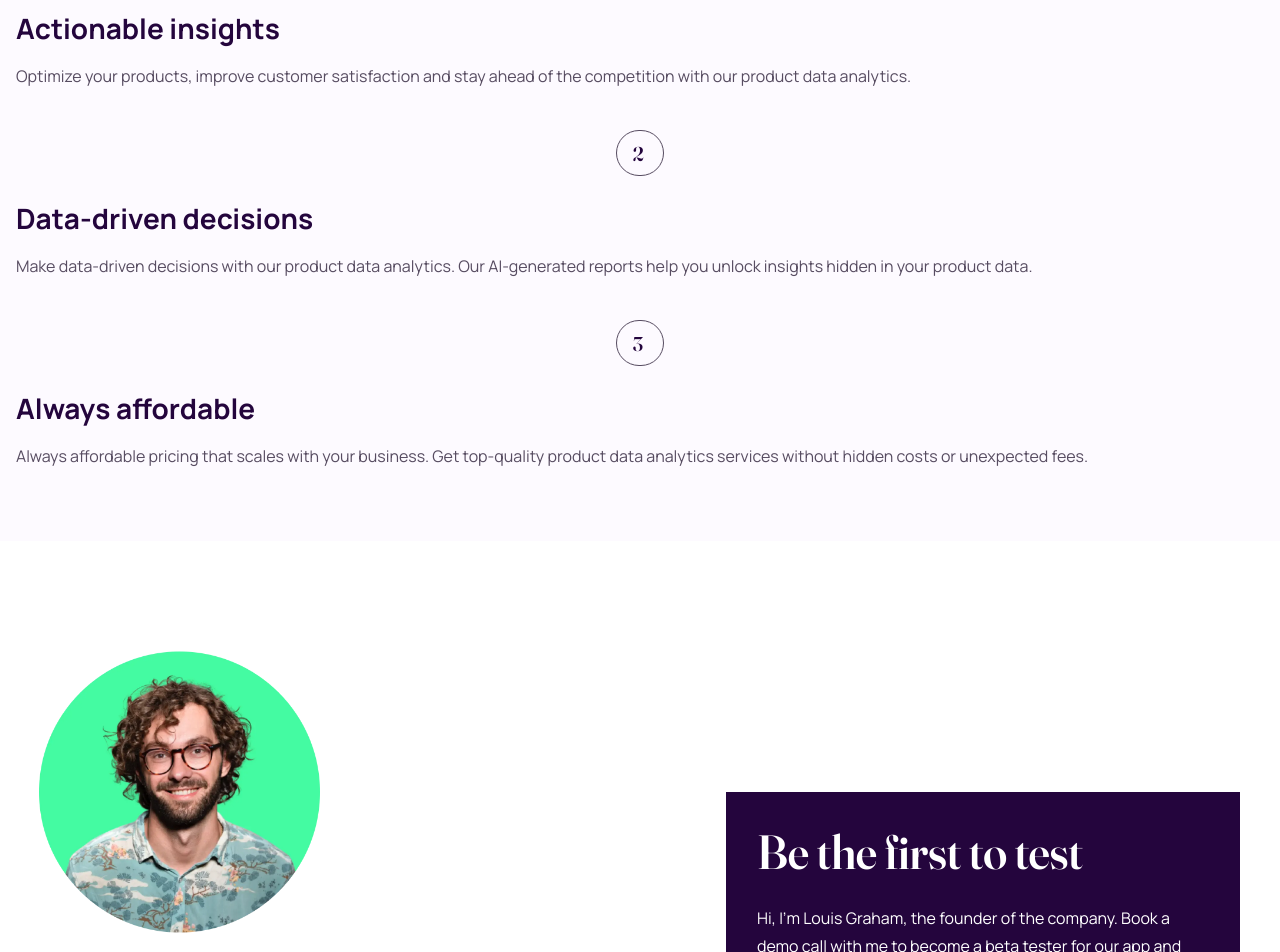
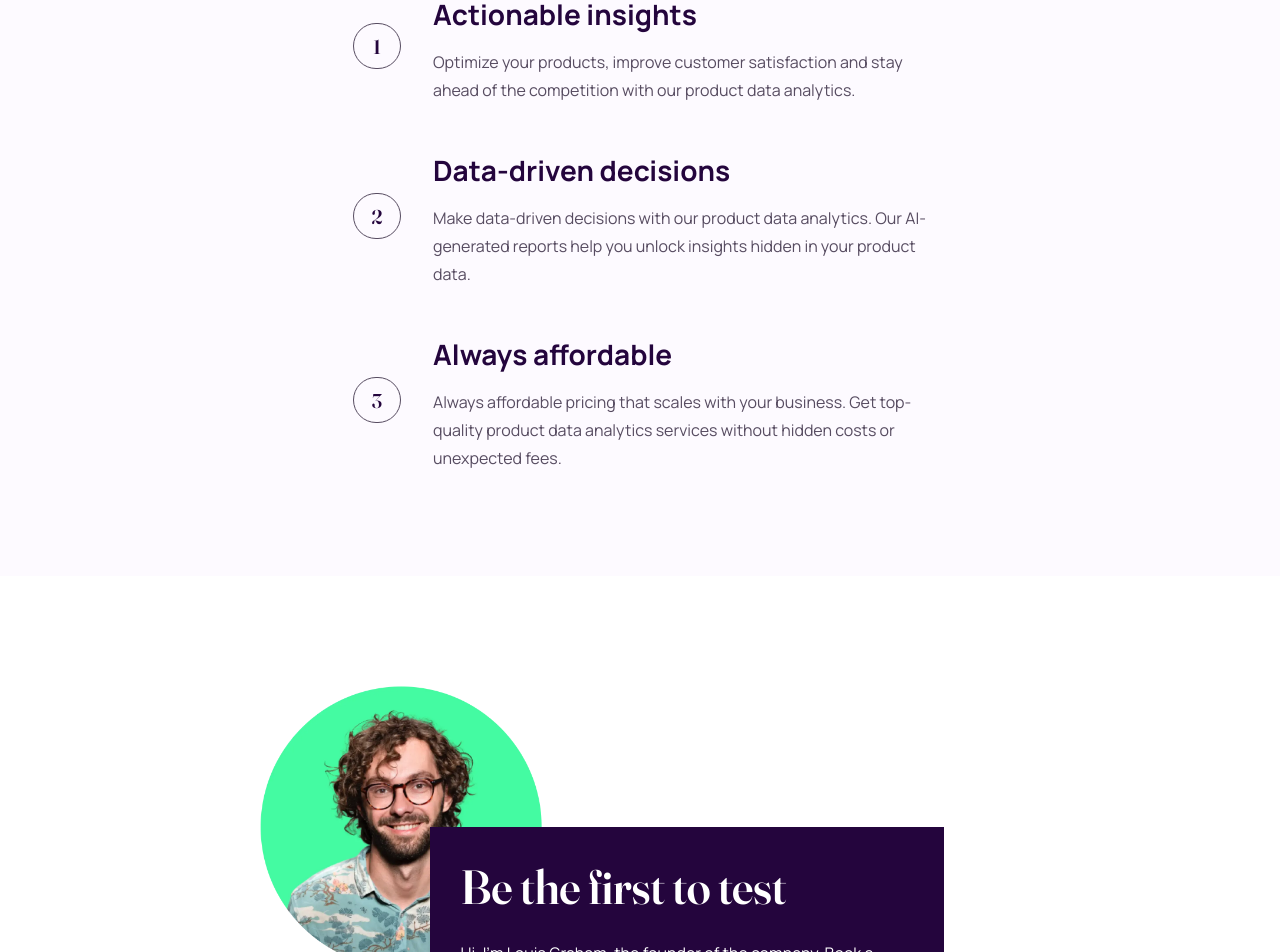
Before and after one commit to rupali317/workit-landing-page, a React (Create React App) app: page / in a window 1280 px wide. Shown: the part 760-1712 px from the top of the page. Built offline with nearby package versions, Linux system fonts and the light colour scheme.

Commit message:
Worked on the styling for tablet

```diff
--- a/src/components/SellingPoint/SellingPoint.jsx
+++ b/src/components/SellingPoint/SellingPoint.jsx
@@ -14,11 +14,11 @@ export const SellingPoint = () => {
   });
 
   return (
-    <section id="selling-point-section">
+    <SellingPointStyles.SellingPointSection id="selling-point-section">
       <SellingPointStyles.OrderedList>
         {sellingPoints}
       </SellingPointStyles.OrderedList>
       {/* <CurvedPathEffect /> */}
-    </section>
+    </SellingPointStyles.SellingPointSection>
   );
 };
--- a/src/styles/AccessInvitation.style.jsx
+++ b/src/styles/AccessInvitation.style.jsx
@@ -41,6 +41,8 @@ export const InvitationCard = styled.section`
     gap: var(--space-s-3);
     max-width: 32.125rem; // 514px
     margin-left: auto;
+    margin-right: auto;
+    transform: translateX(47px);
     margin-bottom: var(--space-m-5);
     position: relative;
 
@@ -74,8 +76,7 @@ export const FounderImage = styled.img`
   z-index: -1;
 
   @media (min-width: ${TABLET_WIDTH}) {
-    transform: translate(0rem, -50%);
-    left: initial;
+    transform: translate(-135%, -50%);
   }
 `;
 
--- a/src/styles/Global.style.jsx
+++ b/src/styles/Global.style.jsx
@@ -267,11 +267,6 @@ export const DefaultStyles = createGlobalStyle`
         margin-right: auto;
     }
 
-    #selling-point-section {
-        background-color: var(--color-primary-2);
-        padding: var(--space-l-4) var(--space-xs-6) var(--space-m-3) var(--space-xs-5);
-    }
-
     @media (min-width: ${TABLET_WIDTH}) {
         body {
             text-align: left;
--- a/src/styles/SellingPoint.jsx
+++ b/src/styles/SellingPoint.jsx
@@ -1,15 +1,35 @@
 import { styled } from "styled-components";
+import { TABLET_WIDTH } from "../constants/Breakpoints";
 
 export const OrderedList = styled.ol`
   display: flex;
   flex-direction: column;
   gap: var(--space-base-4);
   list-style-type: decimal;
+
+  @media (min-width: ${TABLET_WIDTH}) {
+    max-width: 35.8125rem; //573px
+    margin-left: auto;
+    margin-right: auto;
+  }
+`;
+
+export const SellingPointSection = styled.section`
+  background-color: var(--color-primary-2);
+  padding: var(--space-l-4) var(--space-xs-6) var(--space-m-3) var(--space-xs-5);
+
+  @media (min-width: ${TABLET_WIDTH}) {
+    padding: var(--space-xl-4) var(--space-base-4) var(--space-l-1)
+      var(--space-base-3);
+  }
 `;
 
 export const List = styled.li`
-  display: flex;
-  flex-direction: column;
+  display: grid;
+  grid-template-areas:
+    "number"
+    "title"
+    "description";
   gap: var(--space-xs-5);
 
   h3 {
@@ -17,10 +37,12 @@ export const List = styled.li`
     font-size: var(--font-size-s-3);
     line-height: var(--line-height-s-1);
     margin-top: var(--space-xs-2);
+    grid-area: title;
   }
 
   p {
     color: var(--color-neutral-1);
+    grid-area: description;
   }
 
   div {
@@ -35,5 +57,19 @@ export const List = styled.li`
     border-radius: var(--border-radius-rounded);
     padding: var(--space-xs-1) var(--space-xs-5);
     margin: auto;
+    grid-area: number;
+  }
+
+  @media (min-width: ${TABLET_WIDTH}) {
+    gap: var(--space-base-5);
+    grid-template-areas:
+      "number title"
+      "number description";
+    grid-column-gap: var(--space-base-1);
+    grid-row-gap: var(--space-xs-5);
+
+    div {
+      text-align: center;
+    }
   }
 `;
```
